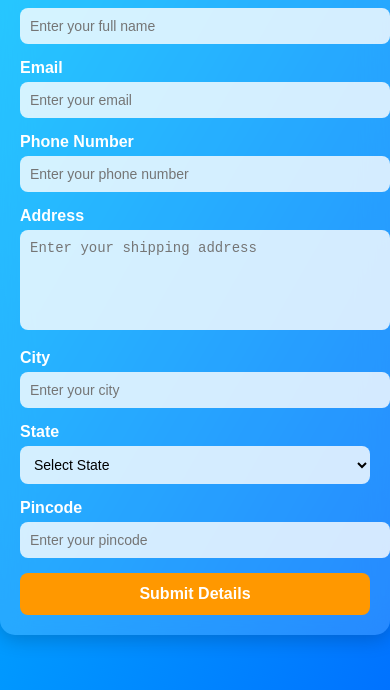
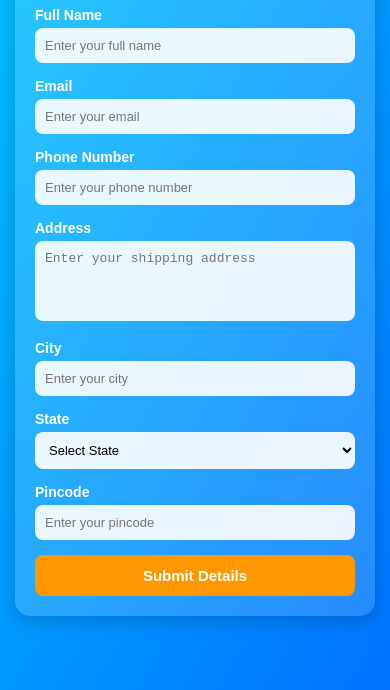
Before and after one commit to Ajith16102001/united-aircon, a plain HTML site: page shipping.html in a window 390 px wide. Shown: the part 154-844 px from the top of the page. Drawn offline with Linux system fonts and the light colour scheme.

Commit message:
Update shipping.html

```diff
--- a/shipping.html
+++ b/shipping.html
@@ -13,6 +13,8 @@
         justify-content: center;
         align-items: center;
         min-height: 100vh;
+        padding: 10px; /* Prevents content from touching screen edges */
+        box-sizing: border-box;
     }
 
     .container {
@@ -24,6 +26,7 @@
         width: 100%;
         max-width: 400px;
         color: white;
+        box-sizing: border-box;
     }
 
     h2 {
@@ -31,23 +34,26 @@
         margin-bottom: 20px;
         font-size: 26px;
         font-weight: bold;
+        line-height: 1.3;
     }
 
     label {
         font-weight: bold;
         display: block;
         margin-bottom: 5px;
+        font-size: 14px;
     }
 
     input, select, textarea {
         width: 100%;
-        padding: 10px;
+        padding: 12px;
         border-radius: 8px;
         border: none;
         outline: none;
         margin-bottom: 15px;
-        background: rgba(255, 255, 255, 0.8);
+        background: rgba(255, 255, 255, 0.9);
         font-size: 14px;
+        box-sizing: border-box;
     }
 
     textarea {
@@ -57,7 +63,7 @@
 
     button {
         width: 100%;
-        padding: 12px;
+        padding: 14px;
         background: #ff9800;
         border: none;
         border-radius: 8px;
@@ -65,22 +71,52 @@
         font-size: 16px;
         font-weight: bold;
         cursor: pointer;
-        transition: 0.3s;
+        transition: background 0.3s ease;
+        box-sizing: border-box;
     }
 
     button:hover {
         background: #e68900;
     }
 
+    /* ✅ Mobile optimization */
     @media (max-width: 500px) {
+        body {
+            padding: 15px;
+        }
         .container {
             padding: 20px;
         }
         h2 {
             font-size: 22px;
         }
+        input, select, textarea {
+            font-size: 13px;
+            padding: 10px;
+        }
+        button {
+            font-size: 15px;
+            padding: 12px;
+        }
+    }
+
+    /* ✅ Extra small devices (≤350px) */
+    @media (max-width: 350px) {
+        h2 {
+            font-size: 20px;
+        }
+        label {
+            font-size: 13px;
+        }
+        input, select, textarea {
+            font-size: 12px;
+        }
+        button {
+            font-size: 14px;
+        }
     }
 </style>
+
 </head>
 <body>
 
```
